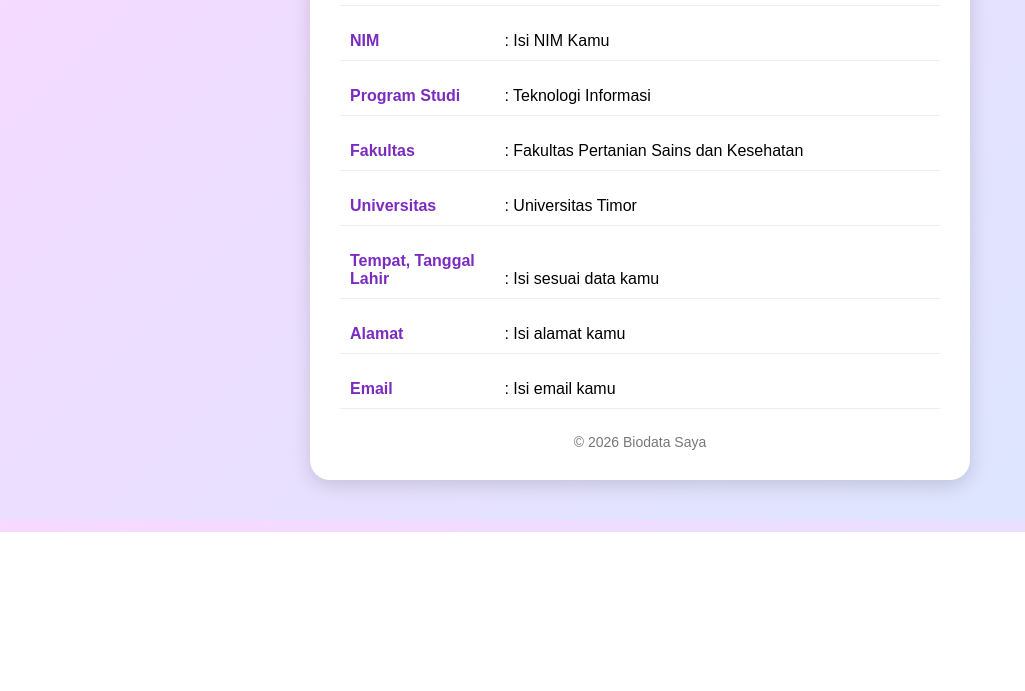
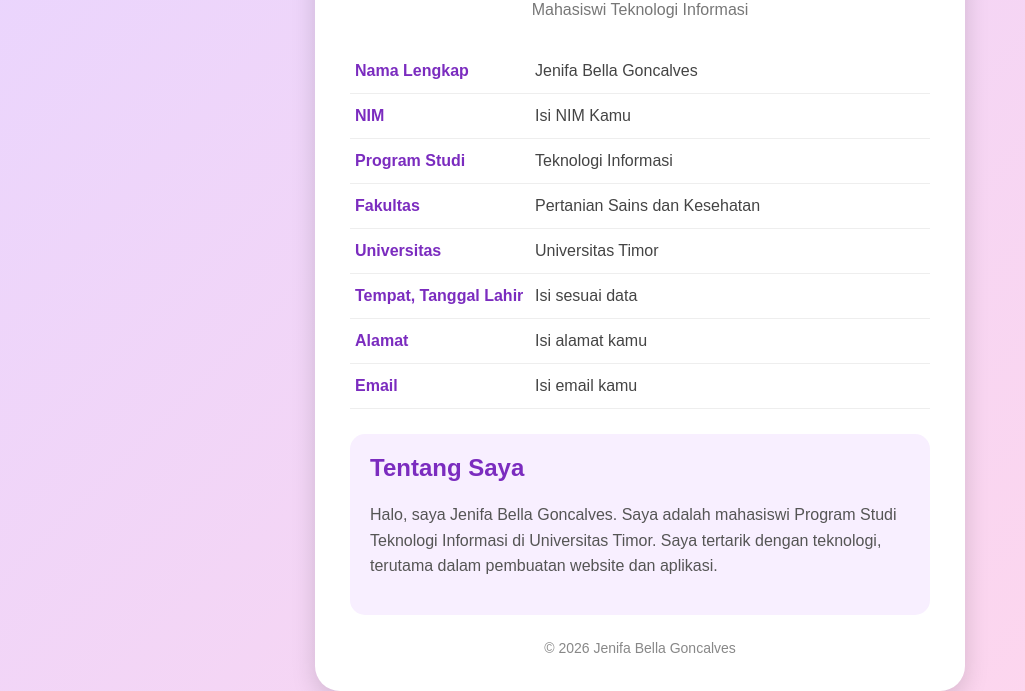
Before and after one commit to gonsalvesbela2-cmd/Bella, a plain HTML site: page index.html in a window 1280 px wide. Shown: the part 268-959 px from the top of the page, without its empty margins (0-1025 px from the left). Before the commit the page ends 800 px from the top, so only its background shows below. Drawn offline with Linux system fonts and the light colour scheme.

Commit message:
Update index.html

```diff
--- a/index.html
+++ b/index.html
@@ -1,123 +1,176 @@
 <!DOCTYPE html>
 <html lang="id">
 <head>
-    <meta charset="UTF-8" />
-    <meta name="viewport" content="width=device-width, initial-scale=1.0" />
-    <title>Biodata Saya</title>
+    <meta charset="UTF-8">
+    <meta name="viewport" content="width=device-width, initial-scale=1.0">
+
+    <title>Biodata Bella</title>
 
     <style>
+        * {
+            box-sizing: border-box;
+        }
+
         body {
+            margin: 0;
             font-family: Arial, sans-serif;
-        background: linear-gradient(135deg, #f8d9ff, #d9e7ff);
-        margin: 0;
-        padding: 40px;
+            background: linear-gradient(135deg, #e8d5ff, #ffd6ec);
+            min-height: 100vh;
+            display: flex;
+            justify-content: center;
+            align-items: center;
         }
 
         .container {
-        max-width: 600px;
-        margin: auto;
-        background: white;
-        padding: 30px;
-        border-radius: 20px;
-        box-shadow: 0 5px 20px rgba(0, 0, 0, 0.15);
+            width: 90%;
+            max-width: 650px;
+            background-color: white;
+            padding: 35px;
+            border-radius: 25px;
+            box-shadow: 0 8px 25px rgba(0, 0, 0, 0.15);
             text-align: center;
         }
 
         .foto {
-        width: 140px;
-        height: 140px;
+            width: 160px;
+            height: 160px;
+            object-fit: cover;
             border-radius: 50%;
-        object-fit: cover;
-        border: 4px solid #c77dff;
+            border: 5px solid #c77dff;
             margin-bottom: 15px;
         }
 
         h1 {
+            margin: 5px 0;
             color: #7b2cbf;
-        margin-bottom: 5px;
+            font-size: 30px;
         }
 
-      h3 {
-        color: #555;
-        font-weight: normal;
+        .status {
+            color: #777;
+            margin-bottom: 30px;
         }
 
         .biodata {
             text-align: left;
-        margin-top: 25px;
         }
 
-      .biodata p {
-        padding: 10px;
-        border-bottom: 1px solid #eee;
+        .data {
+            display: flex;
+            padding: 13px 5px;
+            border-bottom: 1px solid #eeeeee;
         }
 
         .label {
+            width: 180px;
             font-weight: bold;
             color: #7b2cbf;
-        display: inline-block;
-        width: 150px;
+        }
+
+        .isi {
+            flex: 1;
+            color: #444;
+        }
+
+        .tentang {
+            margin-top: 25px;
+            padding: 20px;
+            background-color: #f8efff;
+            border-radius: 15px;
+            text-align: left;
+        }
+
+        .tentang h2 {
+            color: #7b2cbf;
+            margin-top: 0;
+        }
+
+        .tentang p {
+            color: #555;
+            line-height: 1.6;
         }
 
         footer {
             margin-top: 25px;
-        color: #777;
+            color: #888;
             font-size: 14px;
         }
     </style>
 </head>
 
 <body>
+
     <div class="container">
-      <!-- Foto -->
-      <img src="foto.jpg" class="foto" alt="Foto Saya" />
 
+        <!-- FOTO BELLA -->
+        <img src="bella2.jpg" class="foto" alt="Foto Bella">
+
+        <!-- NAMA -->
         <h1>Jenifa Bella Goncalves</h1>
-      <h3>Mahasiswi Teknologi Informasi</h3>
+        <p class="status">Mahasiswi Teknologi Informasi</p>
 
+        <!-- BIODATA -->
         <div class="biodata">
-        <p>
-          <span class="label">Nama</span>
-          : Jenifa Bella Goncalves
-        </p>
+
+            <div class="data">
+                <div class="label">Nama Lengkap</div>
+                <div class="isi">Jenifa Bella Goncalves</div>
+            </div>
+
+            <div class="data">
+                <div class="label">NIM</div>
+                <div class="isi">Isi NIM Kamu</div>
+            </div>
+
+            <div class="data">
+                <div class="label">Program Studi</div>
+                <div class="isi">Teknologi Informasi</div>
+            </div>
+
+            <div class="data">
+                <div class="label">Fakultas</div>
+                <div class="isi">Pertanian Sains dan Kesehatan</div>
+            </div>
+
+            <div class="data">
+                <div class="label">Universitas</div>
+                <div class="isi">Universitas Timor</div>
+            </div>
+
+            <div class="data">
+                <div class="label">Tempat, Tanggal Lahir</div>
+                <div class="isi">Isi sesuai data</div>
+            </div>
+
+            <div class="data">
+                <div class="label">Alamat</div>
+                <div class="isi">Isi alamat kamu</div>
+            </div>
+
+            <div class="data">
+                <div class="label">Email</div>
+                <div class="isi">Isi email kamu</div>
+            </div>
+
+        </div>
+
+        <!-- TENTANG SAYA -->
+        <div class="tentang">
+            <h2>Tentang Saya</h2>
 
             <p>
-          <span class="label">NIM</span>
-          : Isi NIM Kamu
-        </p>
-
-        <p>
-          <span class="label">Program Studi</span>
-          : Teknologi Informasi
-        </p>
-
-        <p>
-          <span class="label">Fakultas</span>
-          : Fakultas Pertanian Sains dan Kesehatan
-        </p>
-
-        <p>
-          <span class="label">Universitas</span>
-          : Universitas Timor
-        </p>
-
-        <p>
-          <span class="label">Tempat, Tanggal Lahir</span>
-          : Isi sesuai data kamu
-        </p>
-
-        <p>
-          <span class="label">Alamat</span>
-          : Isi alamat kamu
-        </p>
-
-        <p>
-          <span class="label">Email</span>
-          : Isi email kamu
+                Halo, saya Jenifa Bella Goncalves.
+                Saya adalah mahasiswi Program Studi Teknologi Informasi
+                di Universitas Timor. Saya tertarik dengan teknologi,
+                terutama dalam pembuatan website dan aplikasi.
             </p>
         </div>
 
-      <footer>© 2026 Biodata Saya</footer>
+        <footer>
+            © 2026 Jenifa Bella Goncalves
+        </footer>
+
     </div>
+
 </body>
 </html>
```
Lines whose indentation alone changed are shown as unchanged.
